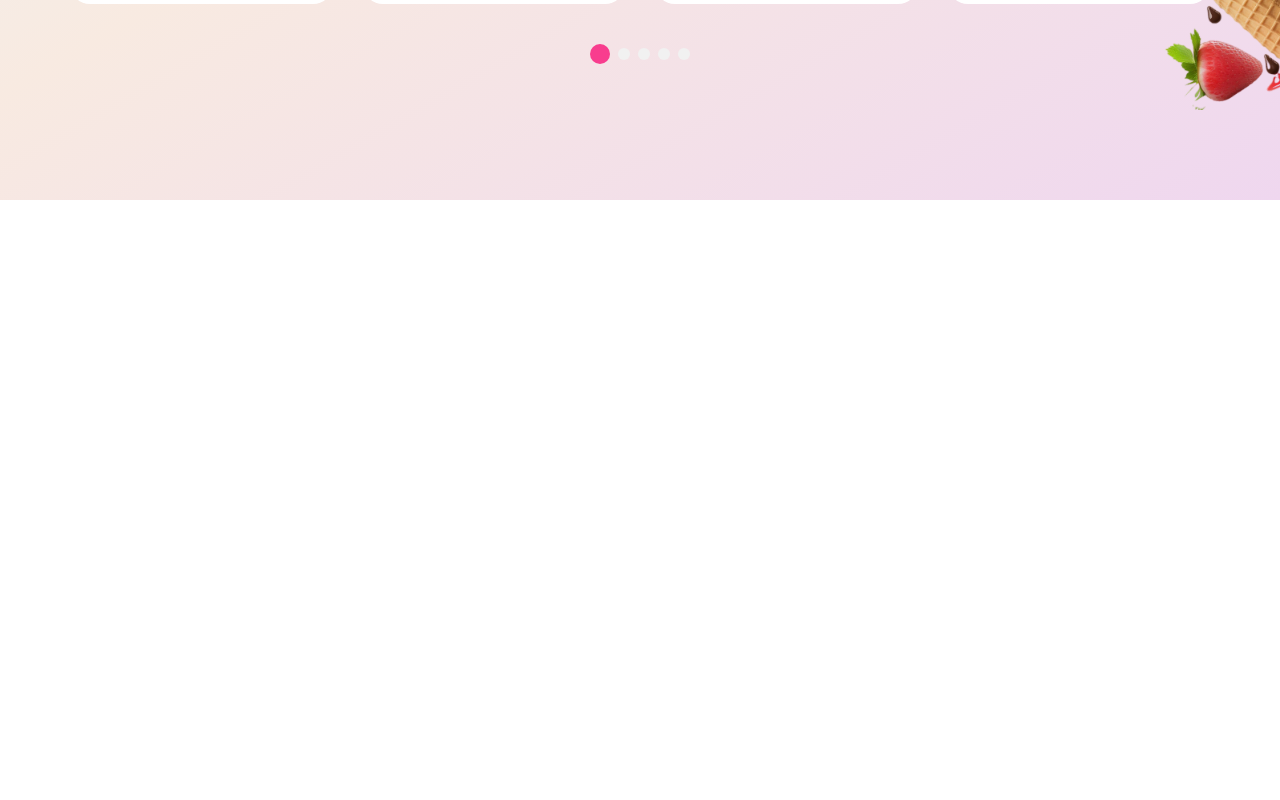
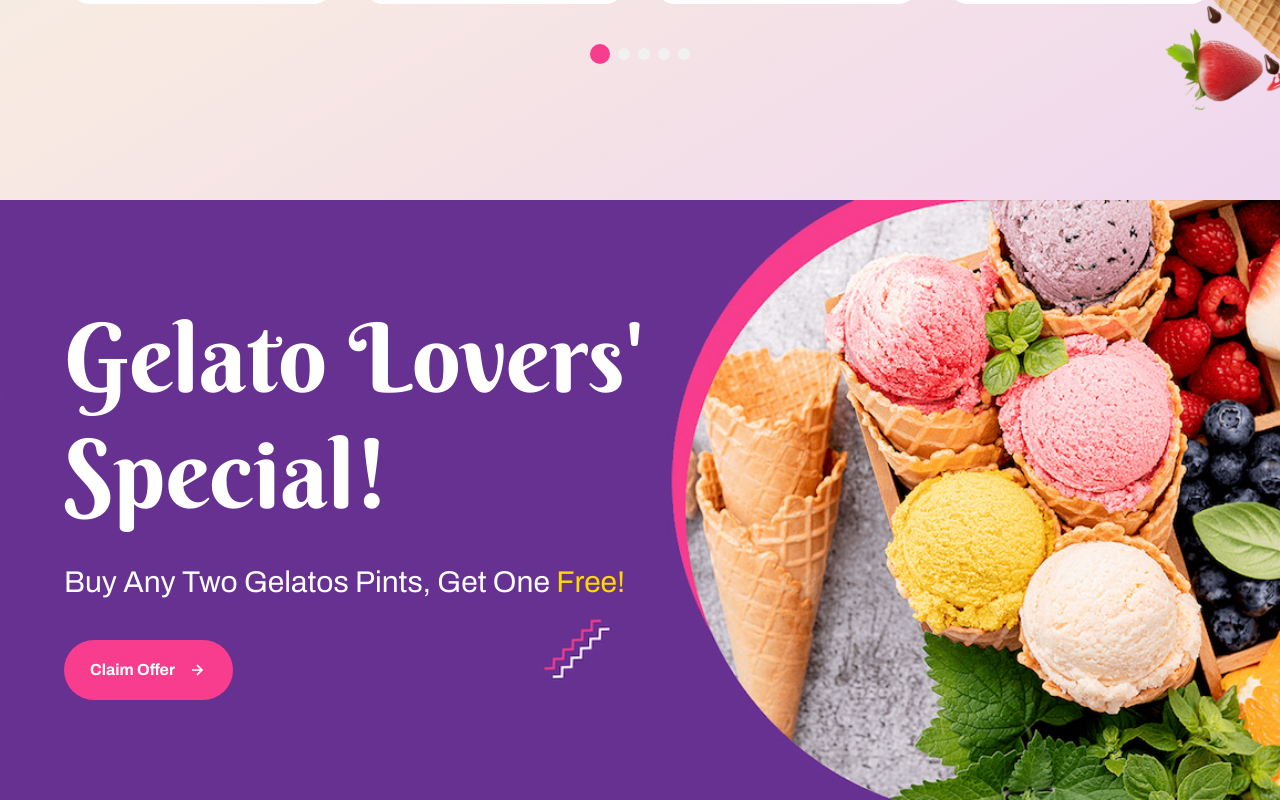
Before and after one commit to darvorl/ice-cream-landing, a React (Vite) app: page / in a window 1280 px wide. Shown: the part 2169-2969 px from the top of the page. Before the commit the page ends 2369 px from the top, so only its background shows below. Built offline with nearby package versions, Linux system fonts and the light colour scheme.

Commit message:
add:  section for Gelato Lovers' Special with background image and promotional content

```diff
--- a/src/App.jsx
+++ b/src/App.jsx
@@ -163,6 +163,18 @@ chunks of brownie."
           </Swiper>
         </div>
       </section>
+      <section className="bg-[url(/gelato-bg.jpg)] bg-no-repeat bg-cover py-[100px] bg-center max-h-[720px]">
+        <div className="max-w-[1440px] mx-auto px-16">
+          <h2 className="text-white font-[Berkshire_Swash] mb-8 text-8xl max-w-[680px] leading-[116px]">
+            Gelato Lovers' Special!
+          </h2>
+          <p className="text-white text-3xl mb-10 font-[Archivo]">
+            Buy Any Two Gelatos Pints, Get One{" "}
+            <span className="text-[#FFD800]">Free!</span>
+          </p>
+          <Button content="Claim Offer" color="F83D8E" />
+        </div>
+      </section>
     </main>
   );
 };
```
Also changed, not shown: public/gelato-bg.jpg (added).
